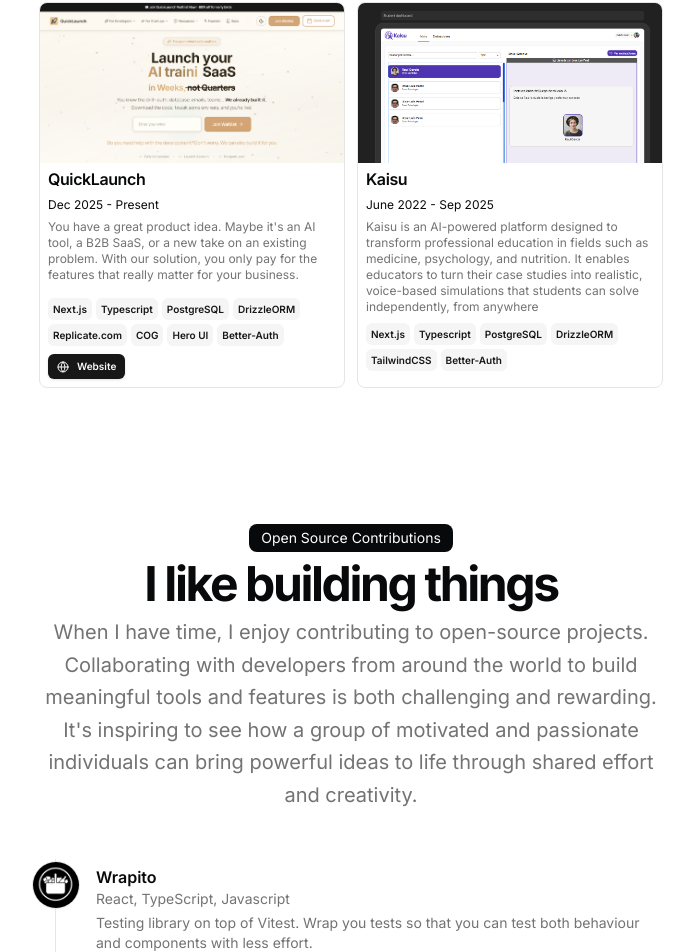
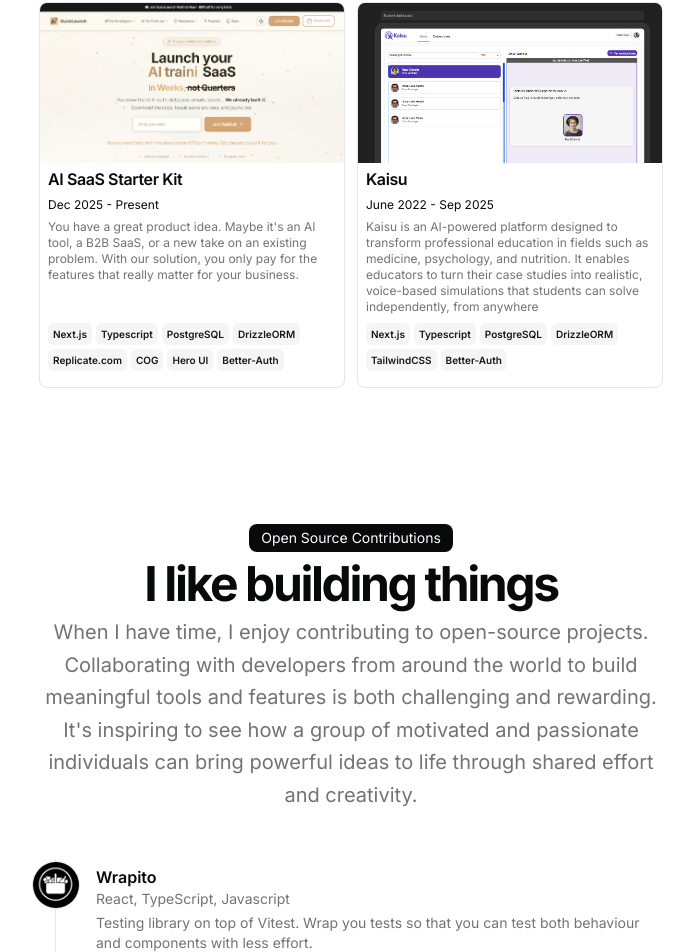
Before and after one commit to RSginer/website, a Next.js app: page / in a window 1280 px wide. Shown: the part 1717-2669 px from the top of the page, without its empty margins (289-983 px from the left). Built offline with nearby package versions, Linux system fonts and the light colour scheme.

Commit message:
Change project

```diff
--- a/src/data/resume.tsx
+++ b/src/data/resume.tsx
@@ -180,8 +180,7 @@
   ],
   projects: [
     {
-      title: "QuickLaunch",
-      href: "https://quicklaunchyoursaas.com",
+      title: "AI SaaS Starter Kit",
       dates: "Dec 2025 - Present",
       active: true,
       description: `You have a great product idea. Maybe it's an AI tool, a B2B SaaS, or a new take on an existing problem. With our solution, you only pay for the features that really matter for your business.`,
@@ -194,13 +193,6 @@
         "COG",
         "Hero UI",
         "Better-Auth",
-      ],
-      links: [
-        {
-          type: "Website",
-          href: "https://quicklaunchyoursaas.com",
-          icon: <Icons.globe className="size-3" />,
-        },
       ],
       image: "/quicklaunch-screenshot.png",
     },
```
